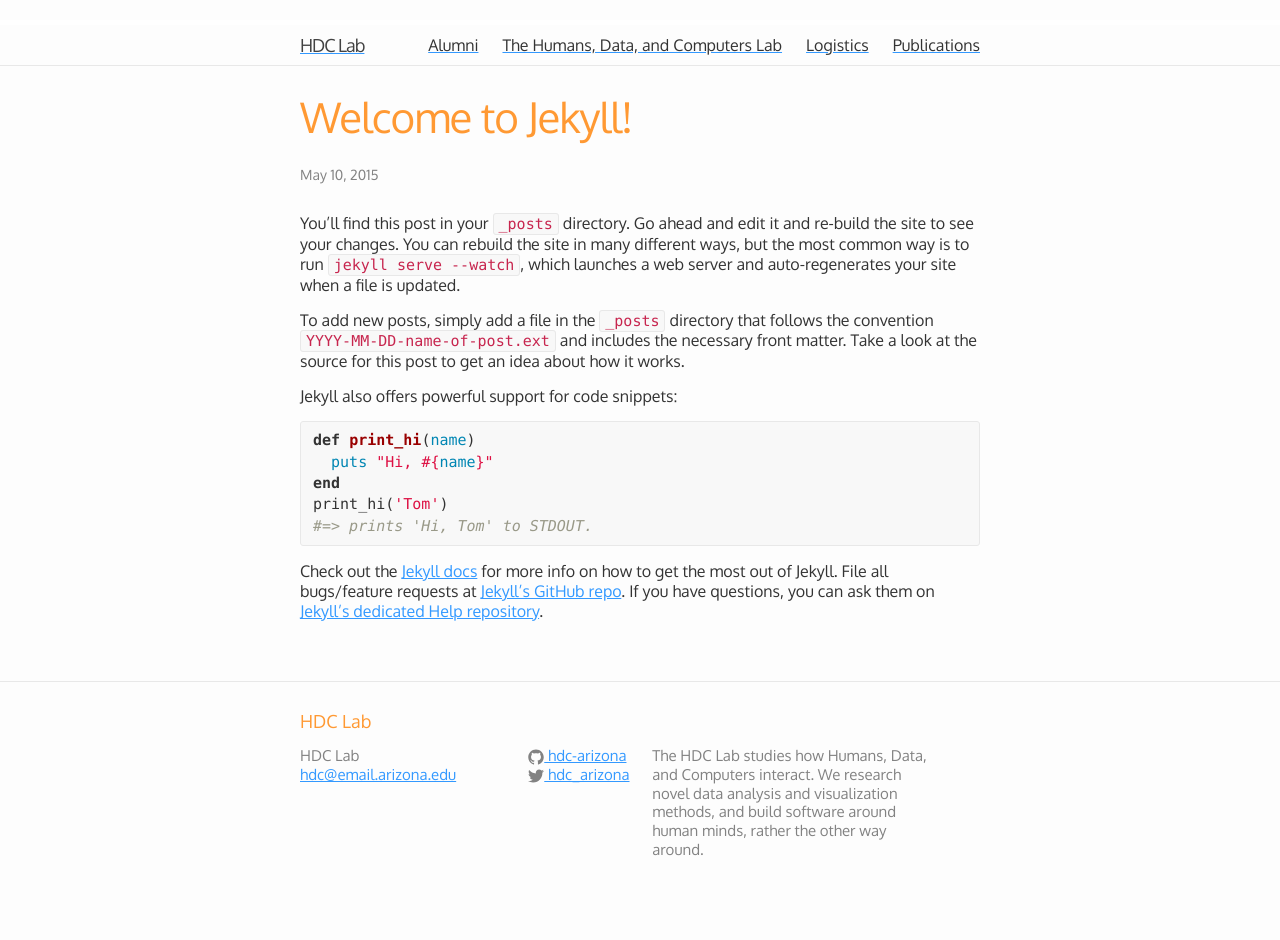
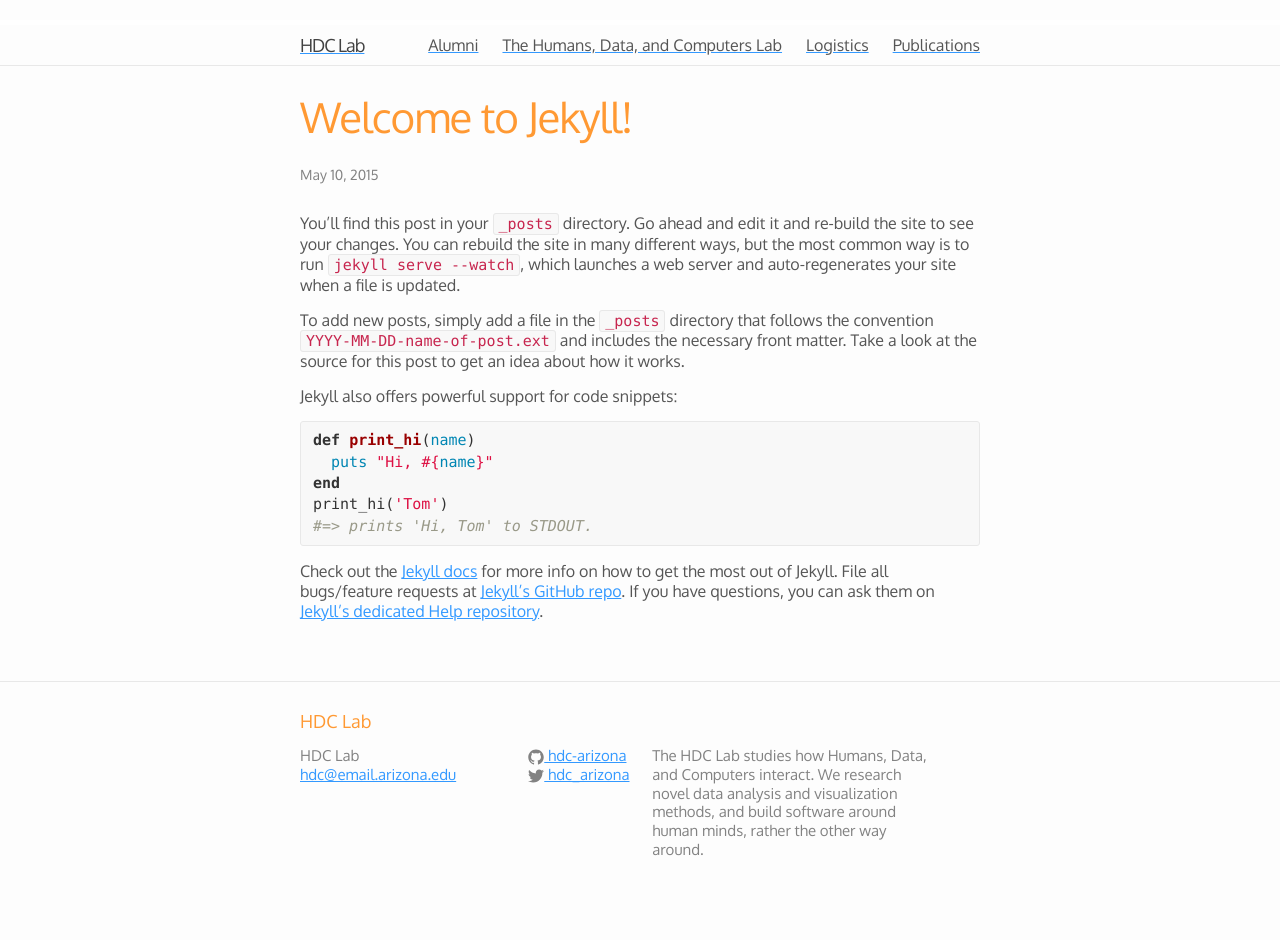
Before and after one commit to hdc-arizona/hdc-arizona.github.io, a Jekyll site: the page built from _posts/2015-05-10-welcome-to-jekyll.markdown, in a window 1280 px wide. Built offline with Jekyll 4.4.1, drawn with Linux system fonts in a browser that asks for light colours.

Commit message:
slightly lighter body text

```diff
--- a/css/main.scss
+++ b/css/main.scss
@@ -11,7 +11,7 @@ $base-line-height: 1.25;
 
 $spacing-unit:     30px;
 
-$text-color:       #333;
+$text-color:       #555;
 $bold-color:       #111;
 $background-color: #fdfdfd;
 $brand-color:      #2a7ae2;
```
